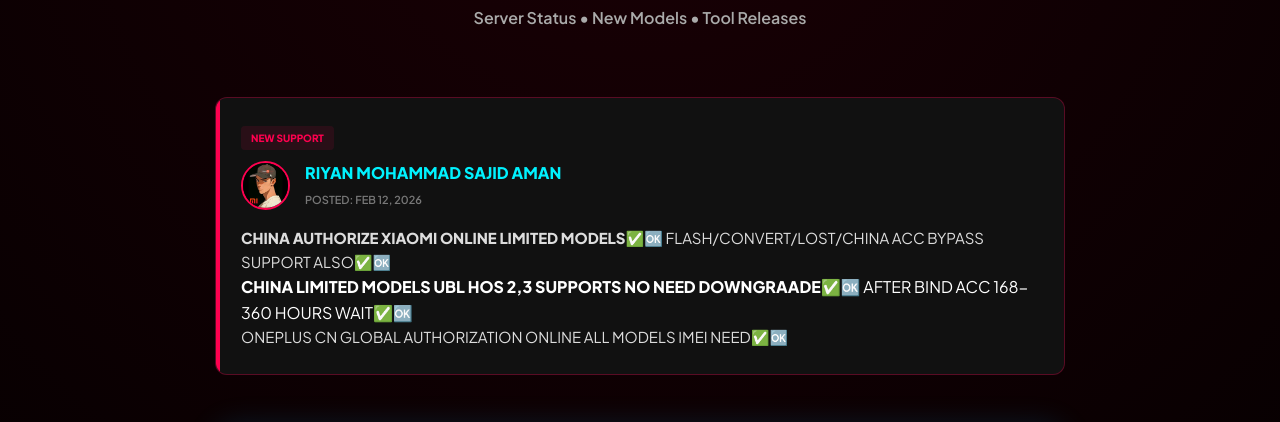
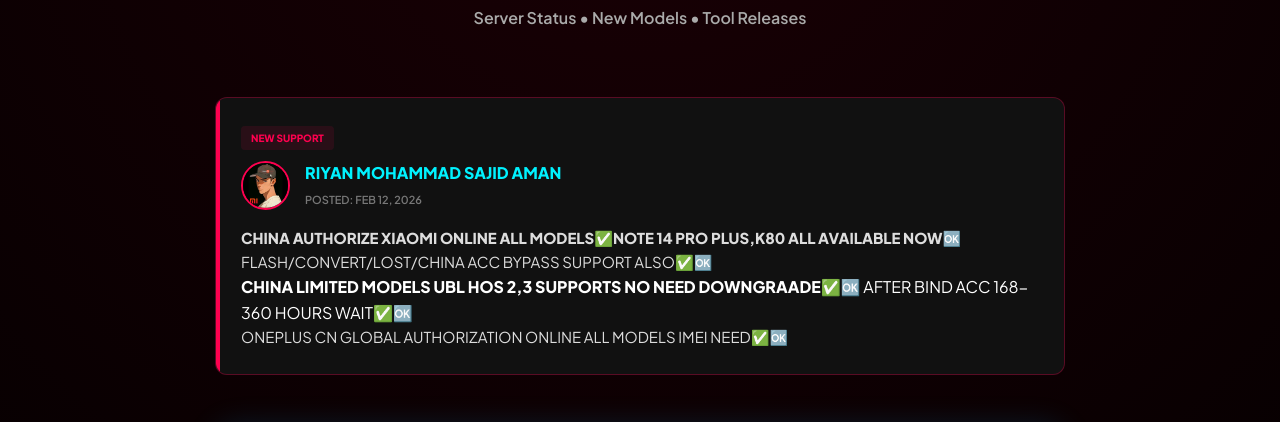
Before and after one commit to riyutheflasher-create/riyu-the-flasher, a plain HTML site: page updates.html in a window 1280 px wide. Shown: the part 202-624 px from the top of the page. Drawn offline with Linux system fonts and the light colour scheme.

Commit message:
Update updates.html

```diff
--- a/updates.html
+++ b/updates.html
@@ -104,7 +104,7 @@
             </div>
         </div>
         <div class="post-body">
-            <b>CHINA AUTHORIZE XIAOMI ONLINE LIMITED MODELS✅🆗</b> FLASH/CONVERT/LOST/CHINA ACC BYPASS SUPPORT ALSO✅🆗<b></b>
+            <b>CHINA AUTHORIZE XIAOMI ONLINE ALL MODELS✅NOTE 14 PRO PLUS,K80 ALL AVAILABLE NOW🆗</b> FLASH/CONVERT/LOST/CHINA ACC BYPASS SUPPORT ALSO✅🆗<b></b>
 
         </div>
             <b>CHINA LIMITED MODELS UBL HOS 2,3 SUPPORTS NO NEED DOWNGRAADE✅🆗</b> AFTER BIND ACC 168-360 HOURS WAIT✅🆗<b></b>
```
